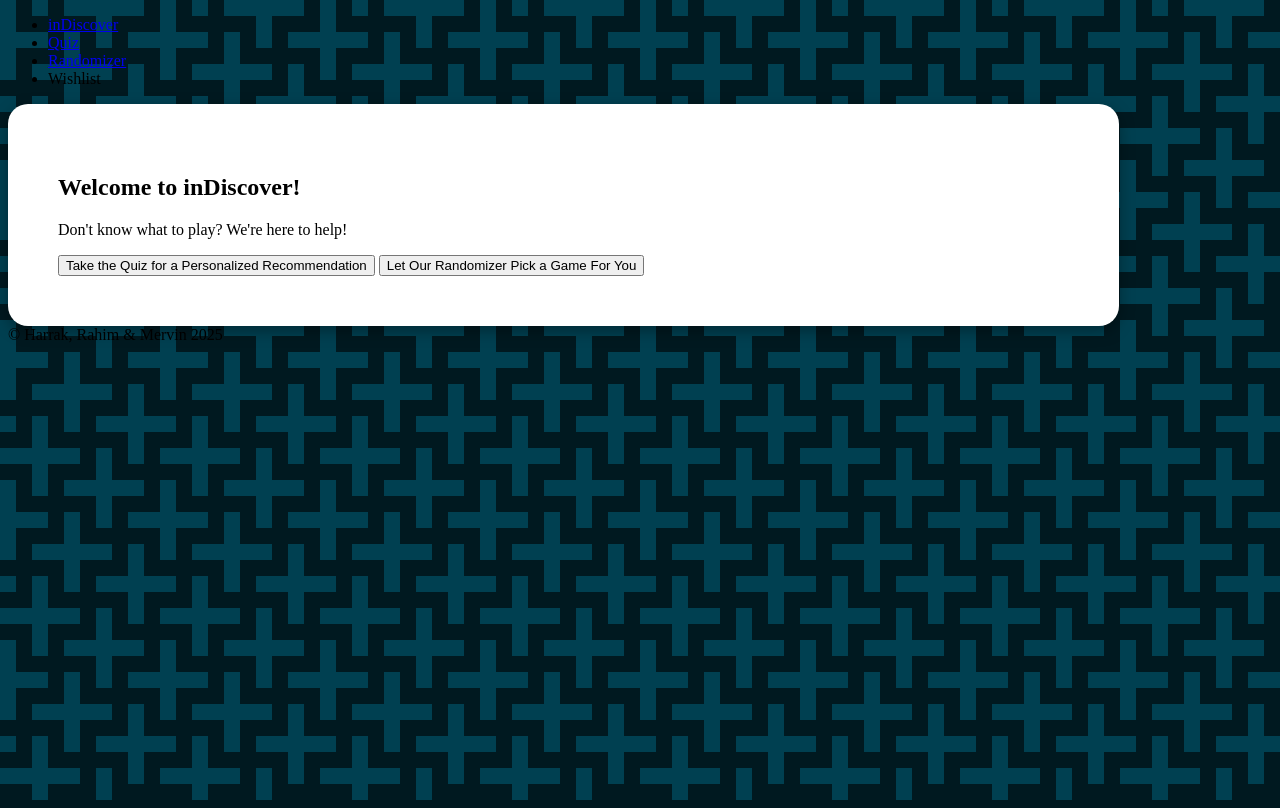
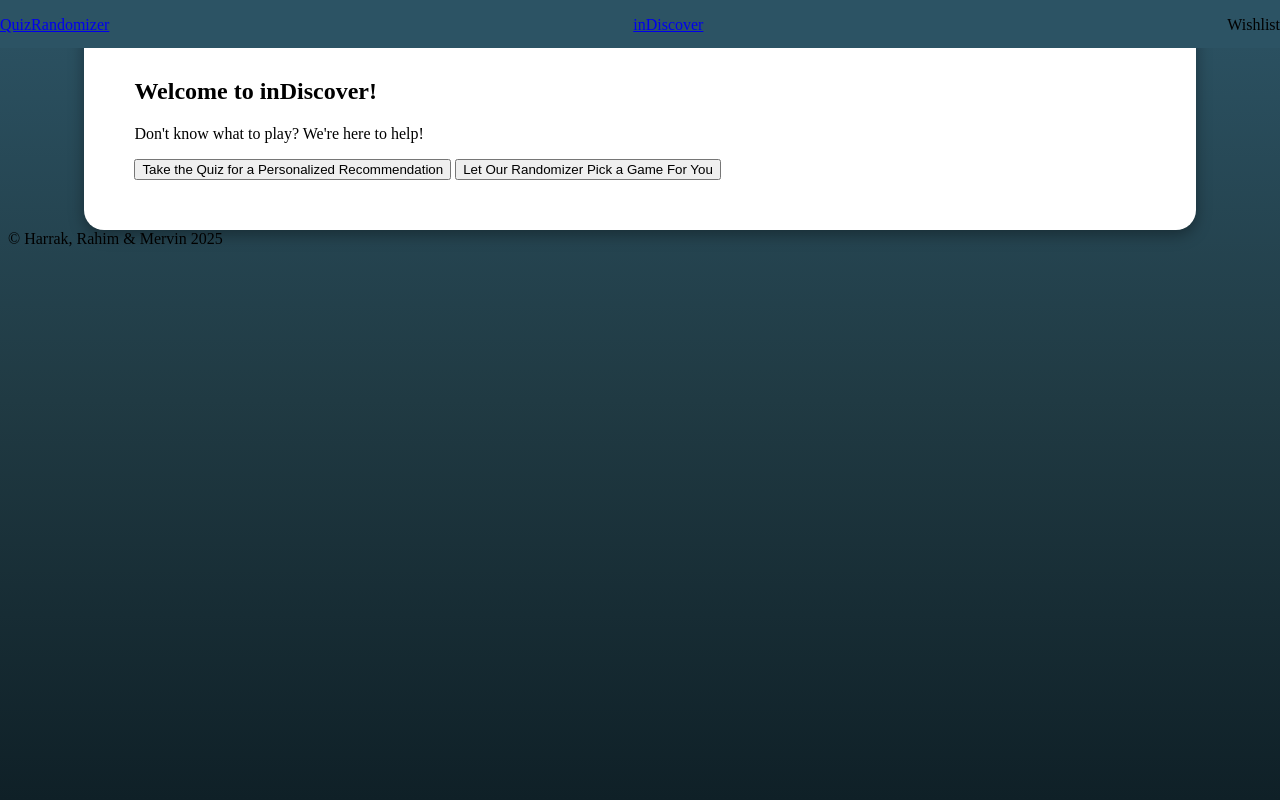
Before and after one commit to Nour4896/inDiscovery, a plain HTML site: page landingpage.html in a window 1280 px wide. Drawn offline with Linux system fonts and the light colour scheme.

Commit message:
Building out site header + defining colour scheme

```diff
--- a/landingpage.html
+++ b/landingpage.html
@@ -8,15 +8,15 @@
         <title>inDiscover</title>
     </head>
     <body>
-        <nav>
-            <ul>
-                <li><a href="landingpage.html">inDiscover</a></li>
-                <li><a href="quiz.html">Quiz</a></li>
-                <li><a href="randomizer.html">Randomizer</a></li>
-                <li>Wishlist</li>
-            </ul>
-        </nav>
-        <section>
+            <div class="header">
+                <div class="navlinks">
+                    <p class="navlink"><a href="quiz.html">Quiz</a></p>
+                    <p class="navlink"><a href="randomizer.html">Randomizer</a></p>
+                </div>
+                <p class="logo"><a href="landingpage.html">inDiscover</a></p>
+                <p class="wishlist">Wishlist</p>
+            </div>
+        <section class="main">
             <h1>Welcome to inDiscover!</h1>
             <p>Don't know what to play? We're here to help!</p>
             <button>Take the Quiz for a Personalized Recommendation</button>
--- a/styles.css
+++ b/styles.css
@@ -1,25 +1,35 @@
 html {
-    background:
-    conic-gradient(at 10% 50%,#0000 75%,#004051 0),
-    conic-gradient(at 10% 50%,#0000 75%,#004051 0) calc(1*32px) calc(3*32px),
-    conic-gradient(at 10% 50%,#0000 75%,#004051 0) calc(2*32px) calc(1*32px),
-    conic-gradient(at 10% 50%,#0000 75%,#004051 0) calc(3*32px) calc(4*32px),
-    conic-gradient(at 10% 50%,#0000 75%,#004051 0) calc(4*32px) calc(2*32px),
-    conic-gradient(at 50% 10%,#0000 75%,#004051 0) 0 calc(4*32px),
-    conic-gradient(at 50% 10%,#0000 75%,#004051 0) calc(1*32px) calc(2*32px),
-    conic-gradient(at 50% 10%,#0000 75%,#004051 0) calc(2*32px) 0,
-    conic-gradient(at 50% 10%,#0000 75%,#004051 0) calc(3*32px) calc(3*32px),
-    conic-gradient(at 50% 10%,#0000 75%,#004051 0) calc(4*32px) calc(1*32px),
-    #001920;
-background-size: 160px 160px;
-
+    height: 100%;
 }
 
-section {
+body {
+    background: linear-gradient(to top, #0F2027, #203A43, #2C5364);
+    background-repeat: no-repeat;
+    height: 100%;
+}
+
+.header {
+    background: #2C5364;
+    position: fixed;
+    width: 100%;
+    top: 0;
+    left: 0;
+    display: flex;
+    align-items: stretch;
+    justify-content: space-between;
+    height: 6%;
+}
+
+.navlinks {
+    display: flex;
+    justify-content: space-between;
+}
+
+.main {
     background-color: rgb(255, 255, 255);
     box-shadow: rgba(0, 0, 0, 0.35) 0px 5px 15px;
     padding: 50px;
     border-radius: 20px;
     width: 80%;
-
+    margin: 0 auto;
 }
```
